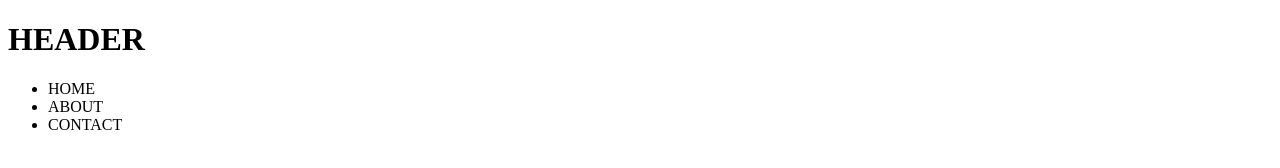
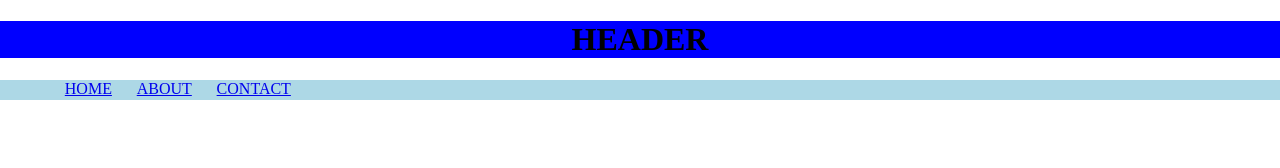
Before and after one commit to JAMESJONE96/JAMES-SemanticElementsExercise, a plain HTML site: page index.html in a window 1280 px wide. Drawn offline with Linux system fonts and the light colour scheme.

Commit message:
styled header and nav

```diff
--- a/index.html
+++ b/index.html
@@ -6,22 +6,26 @@
     <meta name="viewport" content="width=device-width, initial-scale=1.0" />
     <title>Semantic Elements Exercise</title>
   </head>
+  <style>
+    .nav__link {
+      float: left;
+      margin-left: 2%;
+    }
+  </style>
 
-  <body>
+  <body style="padding: 0; margin: 0; text-align: center;">
     <!-- **************************************HEADER SECTION************************************** -->
-    <header>
-        <h1>HEADER</h1>
+    <header style="background-color:blue;padding:0;margin:0;">
+      <h1>HEADER</h1>
     </header>
-
     <!-- **************************************NAV SECTION************************************** -->
-    <nav>
-        <ul>
-            <li>HOME</li>
-            <li>ABOUT</li>
-            <li>CONTACT</li>
-        </ul>
+    <nav style="background-color: lightblue; padding: 0; margin: 0; height: 20%;">
+      <ul style="list-style-type: none; height: 20px;">
+        <li class="nav__link"><a href="#">HOME</a></li>
+        <li class="nav__link"><a href="#">ABOUT</a></li>
+        <li class="nav__link"><a href="#">CONTACT</a></li>
+      </ul>
     </nav>
-
 
     <!-- **************************************MAIN SECTION************************************** -->
   </body>
```
